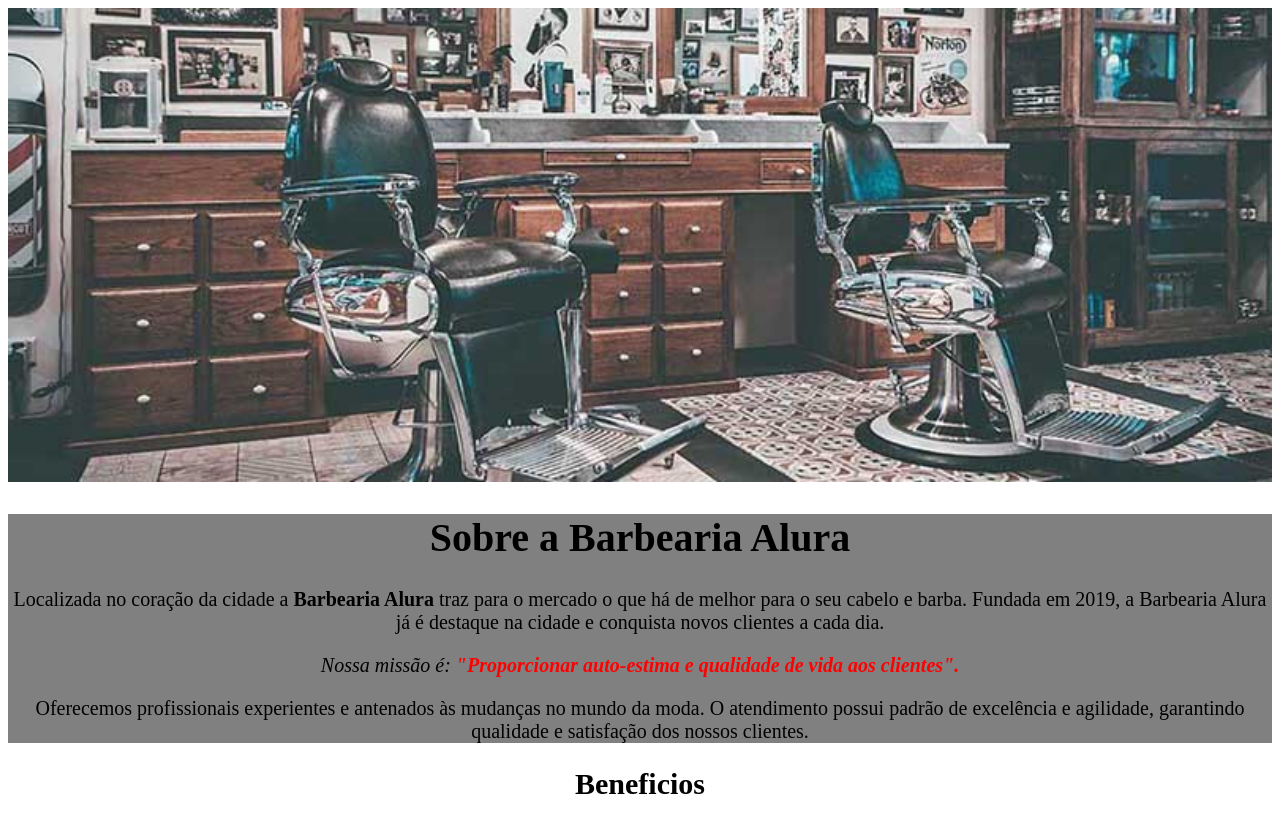
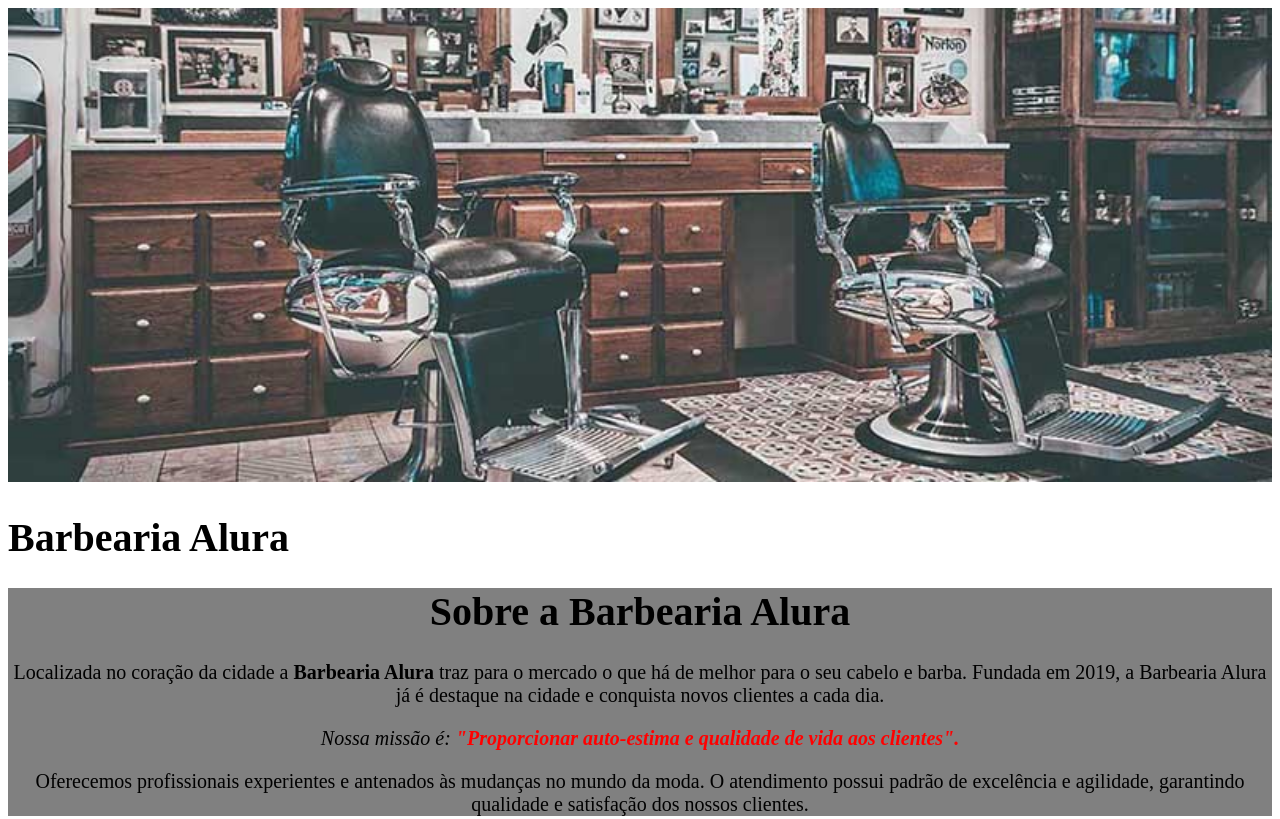
Before and after one commit to geovanasouzaa/Barbearia-Alura, a plain HTML site: page index.html in a window 1280 px wide. Shown: the top 819 px of the page. Drawn offline with Linux system fonts and the light colour scheme.

Commit message:
Update index.html

```diff
--- a/index.html
+++ b/index.html
@@ -11,6 +11,7 @@
 
     <img class="imagem" src="banner.jpg" alt="">
 
+<h1 class="titulo-principal">Barbearia Alura</h1>
 
     <div class="principal">
     <h1>Sobre a Barbearia Alura</h1>
```
